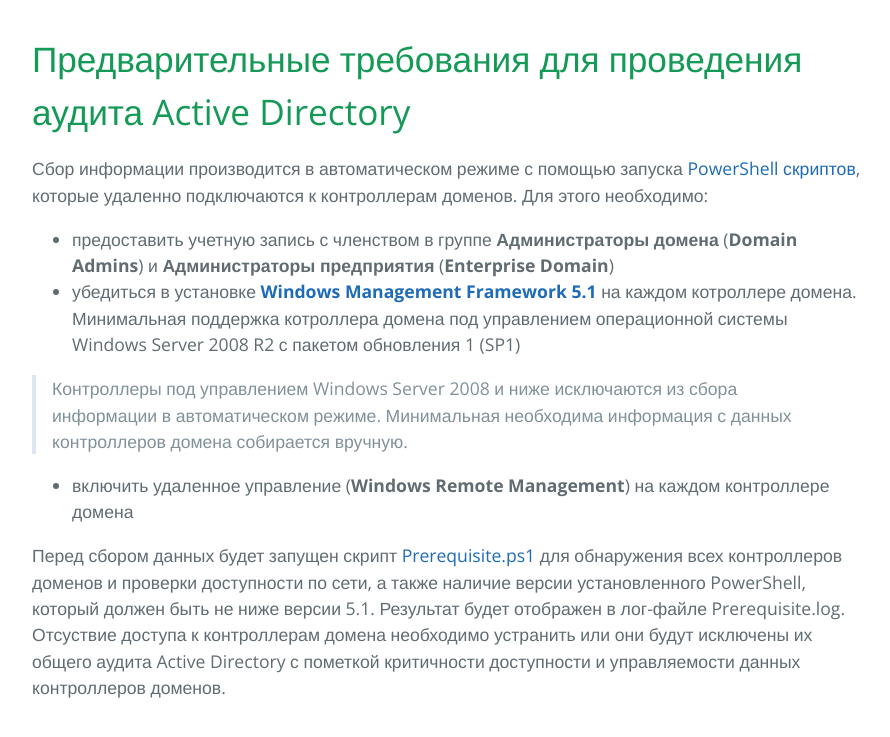
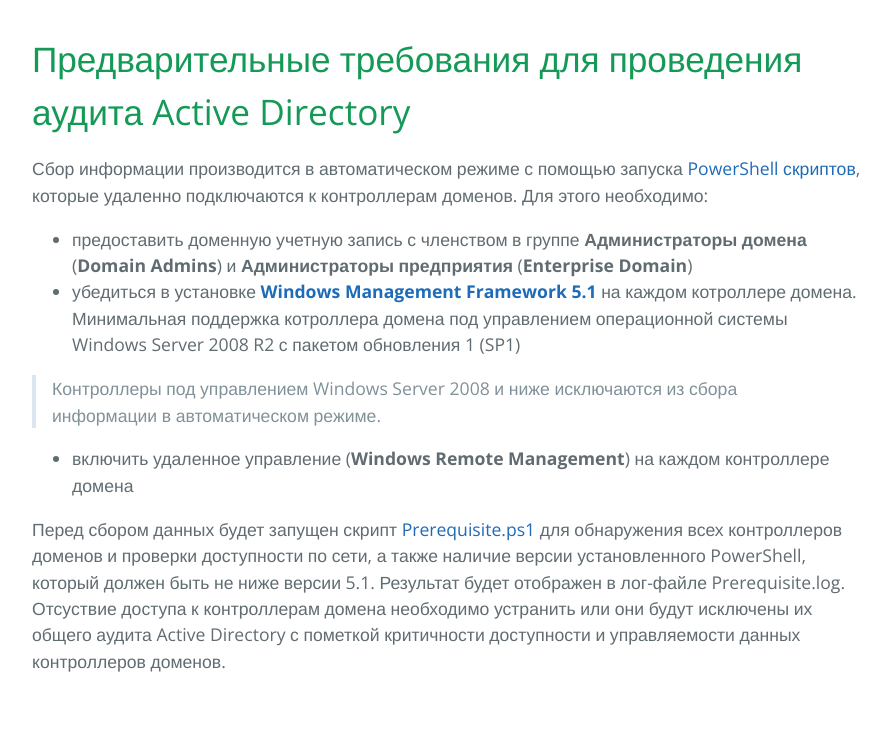
Before and after one commit to dasternd/ad-audit, a Jekyll site: the page built from Prerequisite/index.md, in a window 1280 px wide. Shown: the top 737 px of the page, without its empty margins (192-1082 px from the left). Built offline with Jekyll 4.4.1, drawn with Linux system fonts in a browser that asks for light colours; our own code applies the rules of GitHub Pages for plain Markdown files.

Commit message:
Edit Prerequisite

```diff
--- a/Prerequisite/index.md
+++ b/Prerequisite/index.md
@@ -1,10 +1,10 @@
 # Предварительные требования для проведения аудита Active Directory
 
 Сбор информации производится в автоматическом режиме с помощью запуска [PowerShell скриптов](/PowerShell/), которые удаленно подключаются к контроллерам доменов. Для этого необходимо:
-- предоставить учетную запись с членством в группе **Администраторы домена** (**Domain Admins**) и **Администраторы предприятия** (**Enterprise Domain**)
+- предоставить доменную учетную запись с членством в группе **Администраторы домена** (**Domain Admins**) и **Администраторы предприятия** (**Enterprise Domain**)
 - убедиться в установке [**Windows Management Framework 5.1**](https://docs.microsoft.com/ru-ru/powershell/scripting/windows-powershell/wmf/overview?view=powershell-7.2) на каждом котроллере домена. Минимальная поддержка котроллера домена под управлением операционной системы Windows Server 2008 R2 с пакетом обновления 1 (SP1)
 
-> Контроллеры под управлением Windows Server 2008 и ниже исключаются из сбора информации в автоматическом режиме. Минимальная необходима информация с данных контроллеров домена собирается вручную.
+> Контроллеры под управлением Windows Server 2008 и ниже исключаются из сбора информации в автоматическом режиме.
 
 - включить удаленное управление (**Windows Remote Management**) на каждом контроллере домена
 
```
